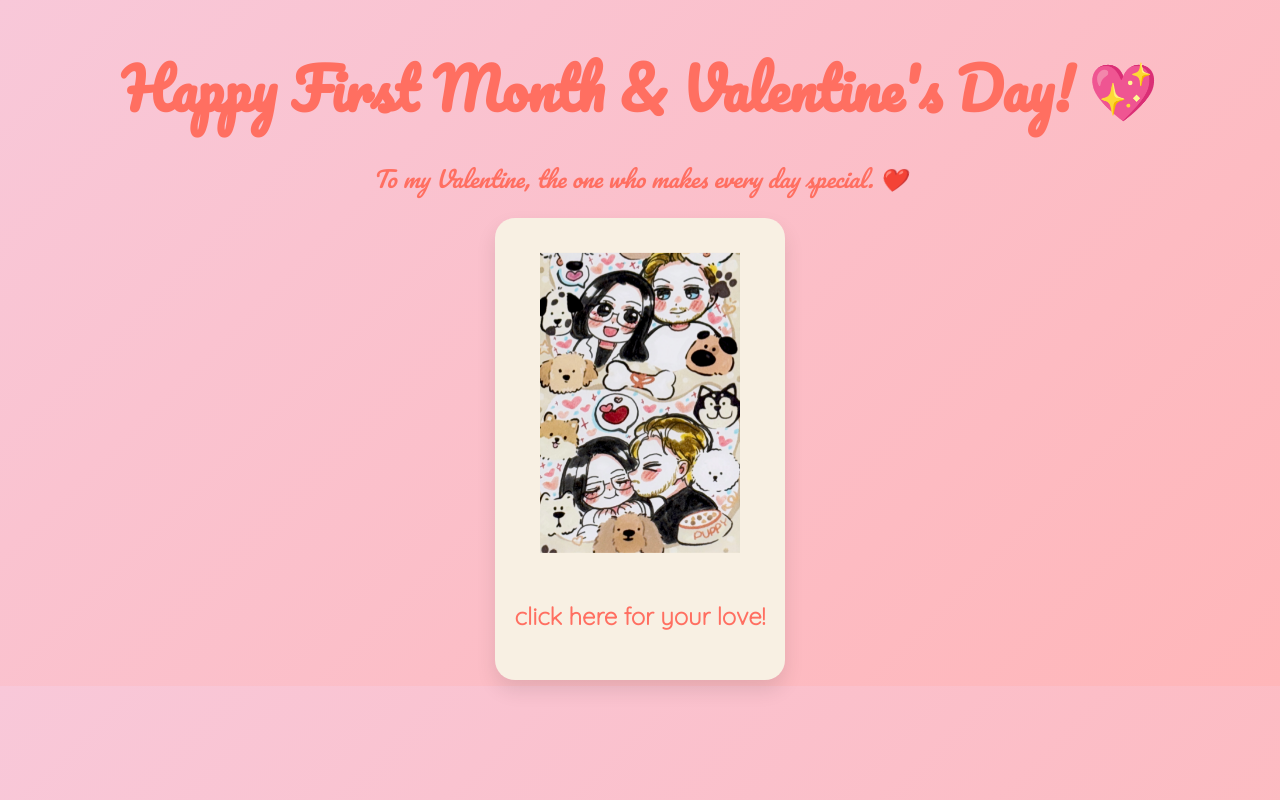
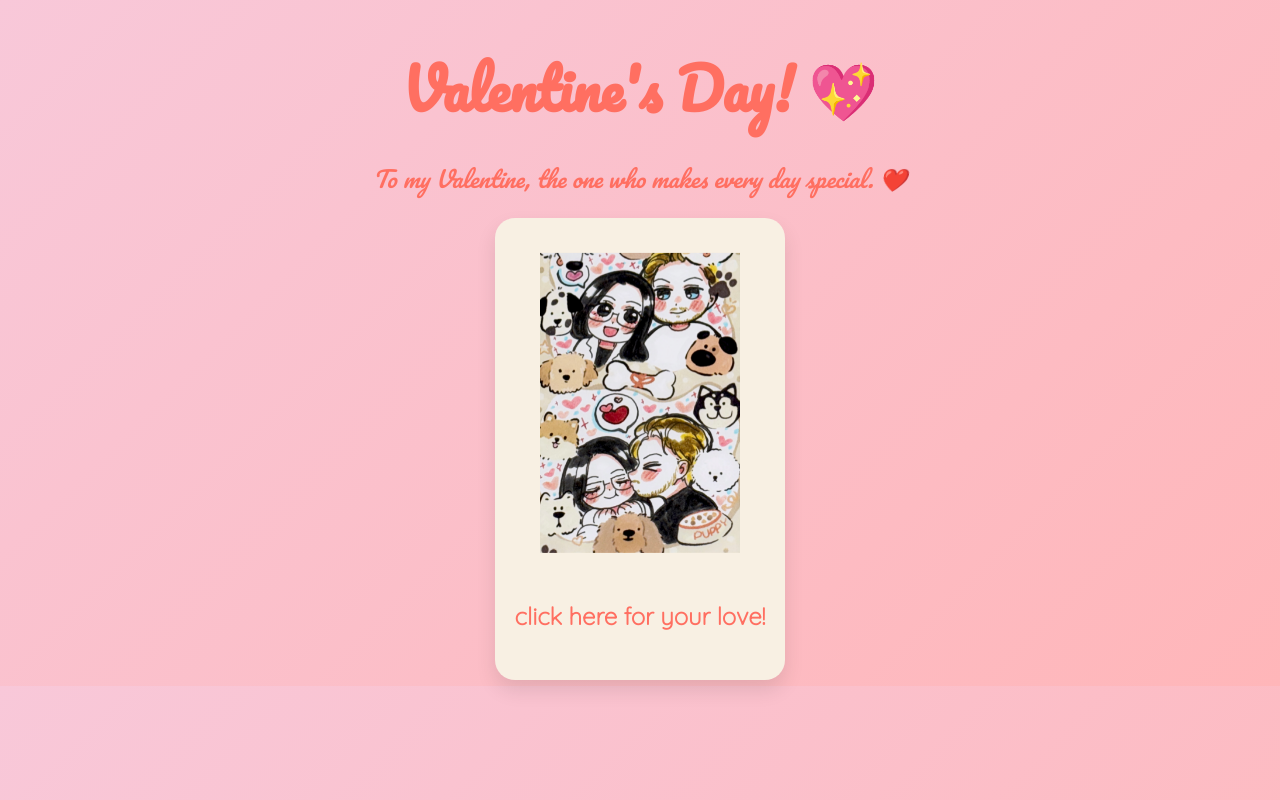
Before and after one commit to Emmx24/Day, a plain HTML site: page index.html in a window 1280 px wide. Drawn offline with Linux system fonts and the light colour scheme.

Commit message:
Update index.html

```diff
--- a/index.html
+++ b/index.html
@@ -9,7 +9,7 @@
 </head>
 <body>
     <div class="container">
-        <h1>Happy First Month & Valentine's Day! 💖</h1>
+        <h1>Valentine's Day! 💖</h1>
         <p class="subheading">To my Valentine, the one who makes every day special. ❤️</p>
 
         <div class="letter-box">
```
